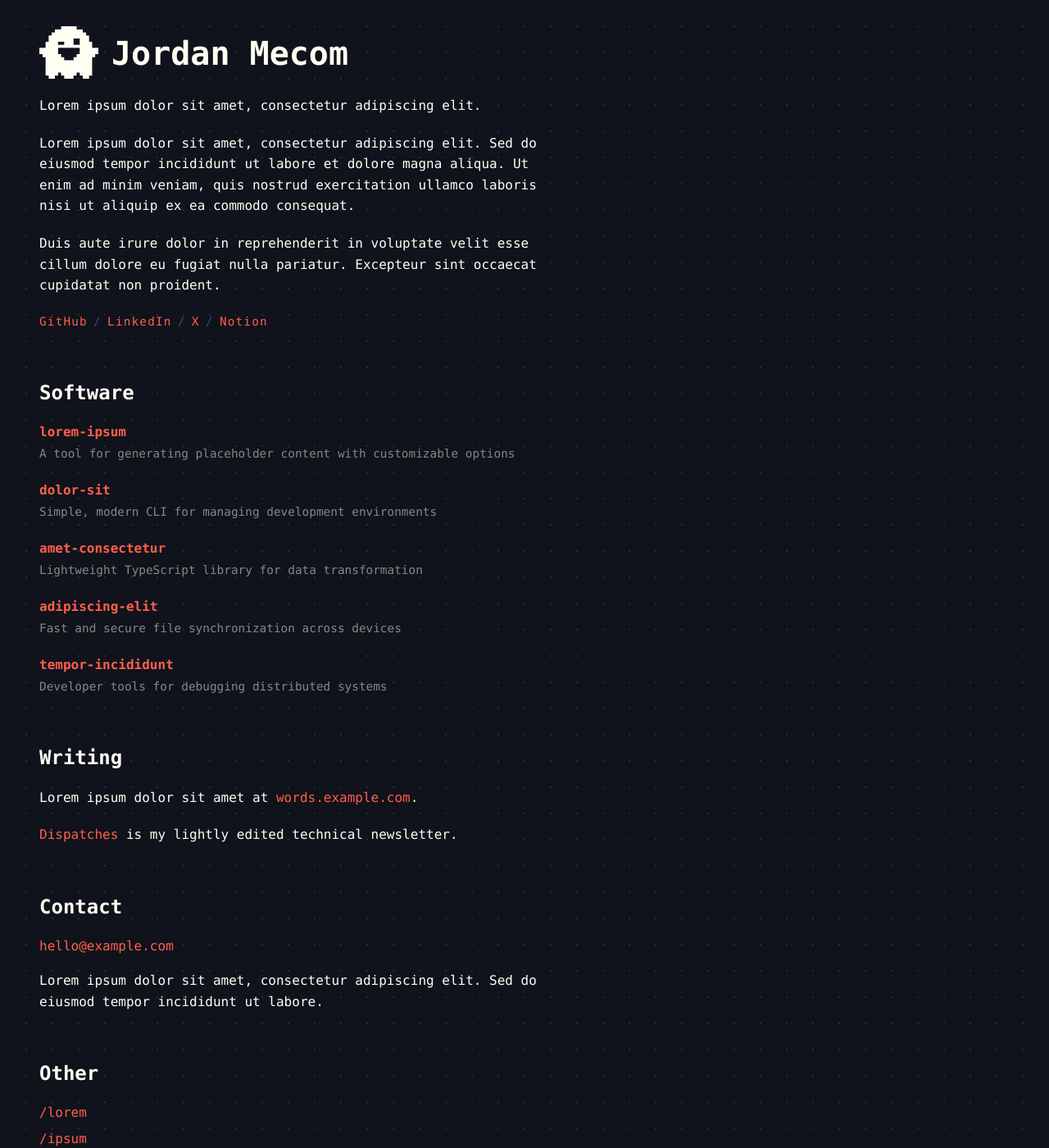
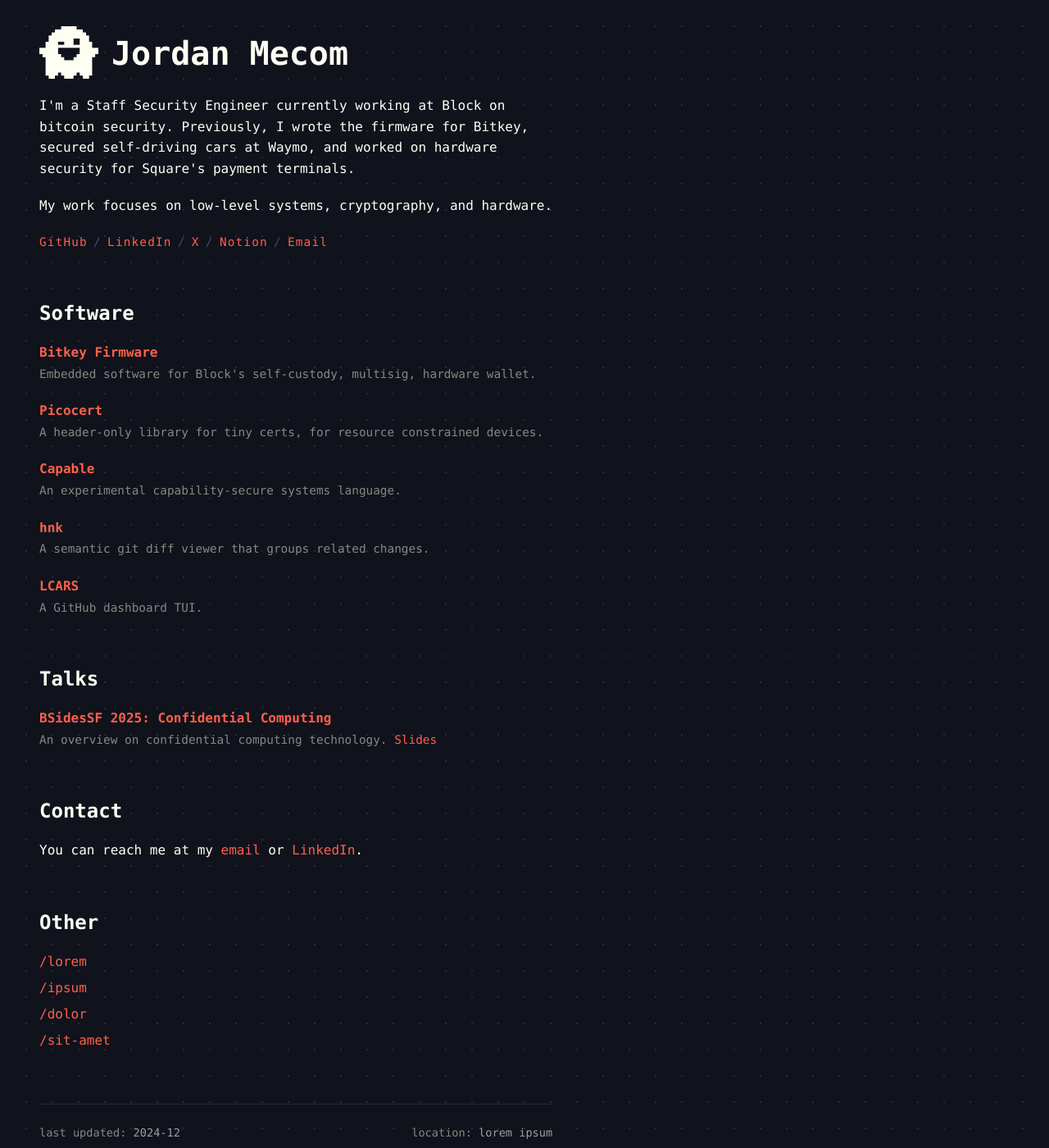
Before and after one commit to jmecom/jmecom.github.io, a Jekyll site: the page built from index.md, in a window 1280 px wide and 1400 px high. Shown: the whole window at 82% size. Built offline with Jekyll 4.4.1, drawn with Linux system fonts in a browser that asks for light colours.

Commit message:
Update homepage with real content and add Talks section
Replace placeholder lorem ipsum with actual bio, projects, and links.
Add BSidesSF 2025 Confidential Computing talk with video and slides.

🤖 Generated with [Claude Code](https://claude.com/claude-code)

Co-Authored-By: Claude Opus 4.5 <noreply@anthropic.com>

```diff
--- a/index.md
+++ b/index.md
@@ -6,14 +6,13 @@ title: Home
 <main class="main-content">
 
 <h1 class="terminal-header"><span class="ghost-icon"></span>Jordan Mecom</h1>
-<p class="terminal-desc">Lorem ipsum dolor sit amet, consectetur adipiscing elit.</p>
 
 <p class="section-content">
-Lorem ipsum dolor sit amet, consectetur adipiscing elit. Sed do eiusmod tempor incididunt ut labore et dolore magna aliqua. Ut enim ad minim veniam, quis nostrud exercitation ullamco laboris nisi ut aliquip ex ea commodo consequat.
+I'm a Staff Security Engineer currently working at Block on bitcoin security. Previously, I wrote the firmware for Bitkey, secured self-driving cars at Waymo, and worked on hardware security for Square's payment terminals.
 </p>
 
 <p class="section-content">
-Duis aute irure dolor in reprehenderit in voluptate velit esse cillum dolore eu fugiat nulla pariatur. Excepteur sint occaecat cupidatat non proident.
+My work focuses on low-level systems, cryptography, and hardware.
 </p>
 
 <div class="social-row">
@@ -24,49 +23,48 @@ Duis aute irure dolor in reprehenderit in voluptate velit esse cillum dolore eu
 <a href="https://x.com/jordanmecom">X</a>
 <span class="divider">/</span>
 <a href="https://jmecom.notion.site/jmecom-info-2580ab275b3141489778abc5954a6394">Notion</a>
+<span class="divider">/</span>
+<a href="mailto:mecomjordan@gmail.com">Email</a>
 </div>
 
 <h2>Software</h2>
 
 <ul class="project-list">
   <li class="project-item">
-    <div class="project-name"><a href="#">lorem-ipsum</a></div>
-    <div class="project-desc">A tool for generating placeholder content with customizable options</div>
+    <div class="project-name"><a href="https://github.com/proto-at-block/bitkey/tree/main/firmware">Bitkey Firmware</a></div>
+    <div class="project-desc">Embedded software for Block's self-custody, multisig, hardware wallet.</div>
   </li>
   <li class="project-item">
-    <div class="project-name"><a href="#">dolor-sit</a></div>
-    <div class="project-desc">Simple, modern CLI for managing development environments</div>
+    <div class="project-name"><a href="https://github.com/block/picocert">Picocert</a></div>
+    <div class="project-desc">A header-only library for tiny certs, for resource constrained devices.</div>
   </li>
   <li class="project-item">
-    <div class="project-name"><a href="#">amet-consectetur</a></div>
-    <div class="project-desc">Lightweight TypeScript library for data transformation</div>
+    <div class="project-name"><a href="https://github.com/jmecom/capable">Capable</a></div>
+    <div class="project-desc">An experimental capability-secure systems language.</div>
   </li>
   <li class="project-item">
-    <div class="project-name"><a href="#">adipiscing-elit</a></div>
-    <div class="project-desc">Fast and secure file synchronization across devices</div>
+    <div class="project-name"><a href="https://github.com/jmecom/hnk">hnk</a></div>
+    <div class="project-desc">A semantic git diff viewer that groups related changes.</div>
   </li>
   <li class="project-item">
-    <div class="project-name"><a href="#">tempor-incididunt</a></div>
-    <div class="project-desc">Developer tools for debugging distributed systems</div>
+    <div class="project-name"><a href="https://github.com/jmecom/lcars">LCARS</a></div>
+    <div class="project-desc">A GitHub dashboard TUI.</div>
   </li>
 </ul>
 
-<h2>Writing</h2>
+<h2>Talks</h2>
 
-<p class="section-content">
-Lorem ipsum dolor sit amet at <a href="#">words.example.com</a>.
-</p>
-
-<p class="section-content">
-<a href="#">Dispatches</a> is my lightly edited technical newsletter.
-</p>
+<ul class="project-list">
+  <li class="project-item">
+    <div class="project-name"><a href="https://www.youtube.com/watch?v=QQ6ZnGk_xDU">BSidesSF 2025: Confidential Computing</a></div>
+    <div class="project-desc">An overview on confidential computing technology. <a href="https://docs.google.com/presentation/d/1eqAoFe1IeI4VS0Kc0TexD59hJqnpZr2SYB3NkDgfMow/edit?slide=id.g13b47bac47e_0_5#slide=id.g13b47bac47e_0_5">Slides</a></div>
+  </li>
+</ul>
 
 <h2>Contact</h2>
 
-<div class="contact-item"><a href="mailto:hello@example.com">hello@example.com</a></div>
-
-<p class="section-content" style="margin-top: 1rem;">
-Lorem ipsum dolor sit amet, consectetur adipiscing elit. Sed do eiusmod tempor incididunt ut labore.
+<p class="section-content">
+You can reach me at my <a href="mailto:mecomjordan@gmail.com">email</a> or <a href="https://linkedin.com/in/jmecom">LinkedIn</a>.
 </p>
 
 <h2>Other</h2>
```
